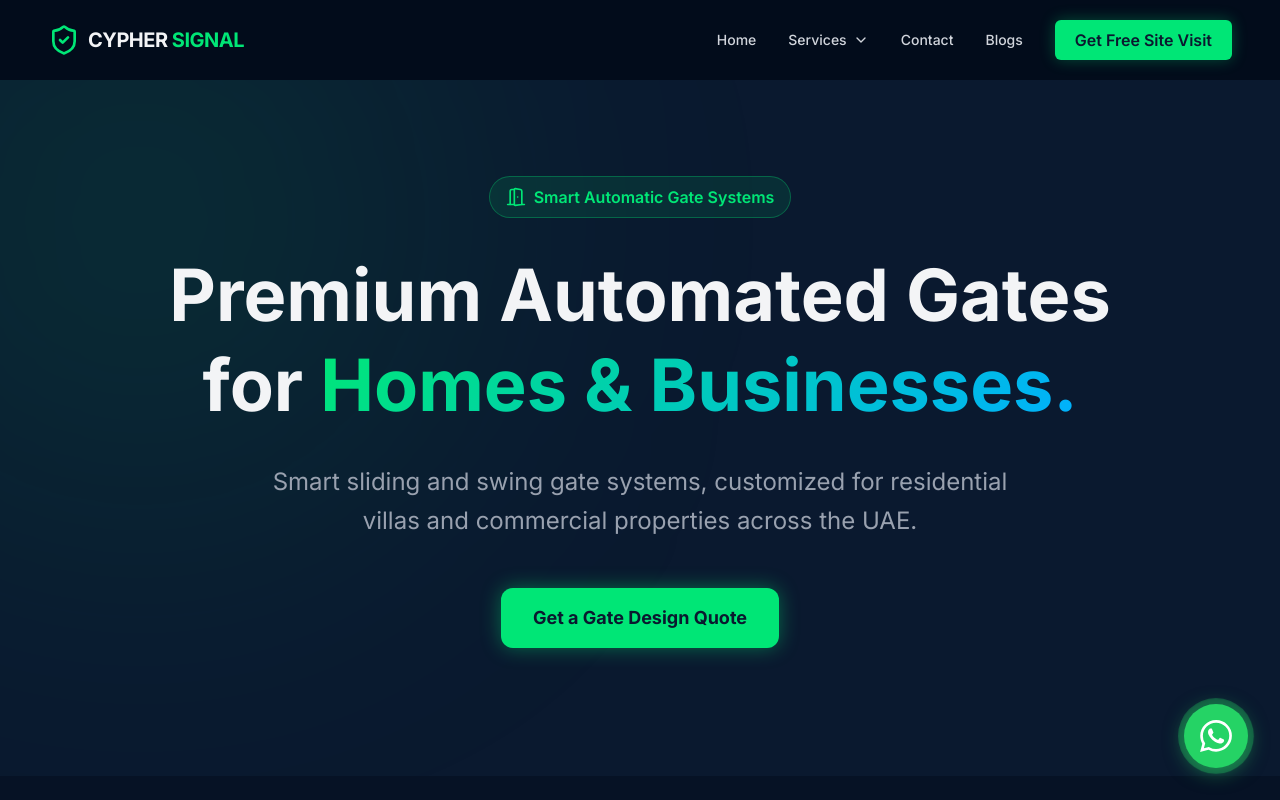
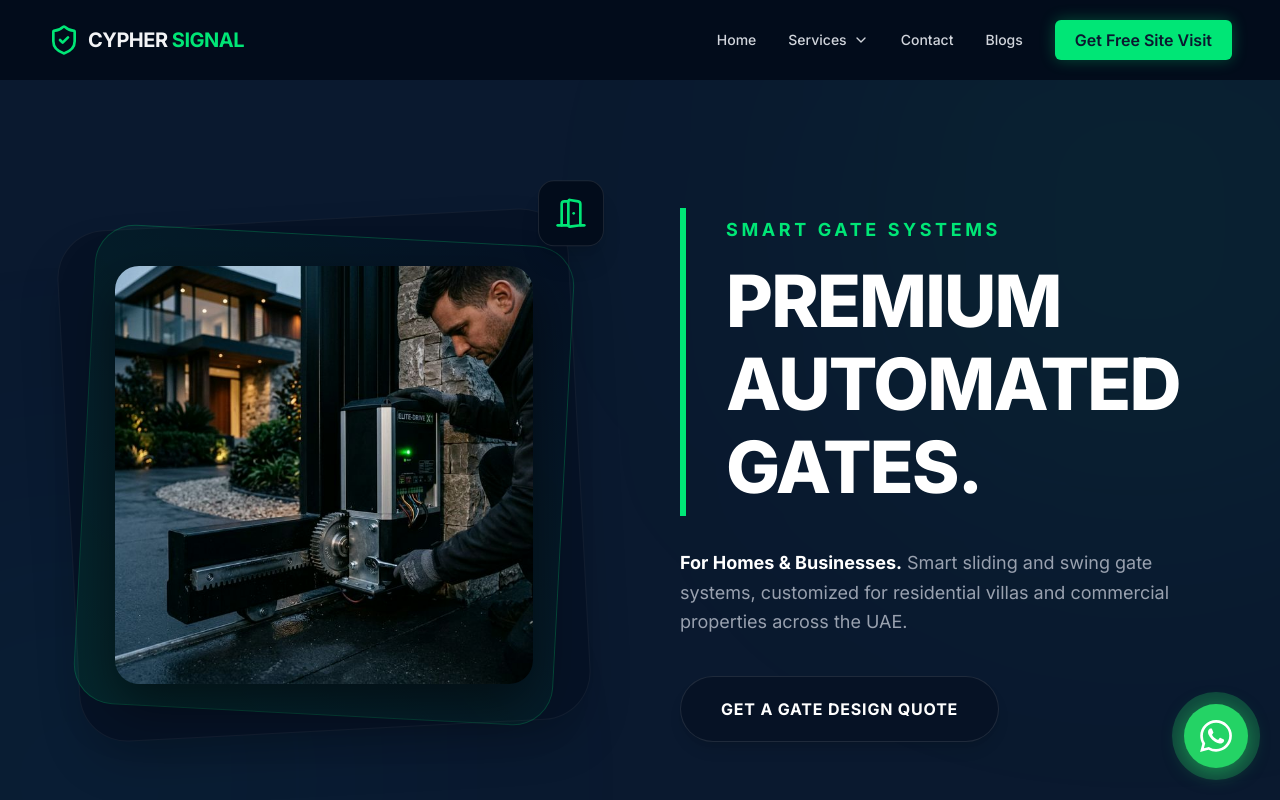
Before and after one commit to huzaifa-ahmed-dev/cypher-signal, a Next.js app: page /automatic-gate-systems in a window 1280 px wide. Shown: the top 800 px of the page. Built offline with nearby package versions, Linux system fonts and the light colour scheme.

Commit message:
feat: redesign automatic-gate-systems hero section to match ref layout

```diff
--- a/src/app/automatic-gate-systems/page.tsx
+++ b/src/app/automatic-gate-systems/page.tsx
@@ -16,28 +16,70 @@ export default function AutomaticGatesPage() {
 
   return (
     <div className="w-full">
-      <section className="relative pt-12 pb-20 md:pt-24 md:pb-32 overflow-hidden">
+      <section className="relative pt-20 pb-20 md:pt-32 md:pb-32 overflow-hidden">
         <div className="absolute inset-0 bg-[#0A192F] z-0"></div>
-        <div className="absolute top-0 left-0 w-[600px] h-[600px] bg-[#00E676]/10 rounded-full blur-[150px] -mt-40 -ml-40 pointer-events-none z-0"></div>
-        <div className="container mx-auto px-6 md:px-12 relative z-10 text-center">
-          <motion.div initial={{ opacity: 0, y: 30 }} animate={{ opacity: 1, y: 0 }} transition={{ duration: 0.6 }}
-            className="inline-flex items-center gap-2 px-4 py-2 rounded-full border border-[#00E676]/30 bg-[#00E676]/10 mb-8">
-            <DoorOpen className="w-5 h-5 text-[#00E676]" />
-            <span className="text-[#00E676] font-semibold">Smart Automatic Gate Systems</span>
+        <div className="absolute top-0 right-0 w-[600px] h-[600px] bg-[#00E676]/5 rounded-full blur-[150px] -mt-40 -mr-40 pointer-events-none z-0"></div>
+        <div className="absolute bottom-0 left-0 w-[500px] h-[500px] bg-[#00B4D8]/5 rounded-full blur-[150px] -mb-40 -ml-40 pointer-events-none z-0"></div>
+
+        <div className="container mx-auto px-6 md:px-12 relative z-10 flex flex-col lg:flex-row items-center gap-12 lg:gap-20">
+
+          {/* Left: Visual Graphic */}
+          <motion.div
+            initial={{ opacity: 0, x: -40 }}
+            animate={{ opacity: 1, x: 0 }}
+            transition={{ duration: 0.7 }}
+            className="w-full lg:w-1/2 flex justify-center order-2 lg:order-1"
+          >
+            <div className="relative w-full max-w-lg aspect-[4/3] lg:aspect-square flex items-center justify-center p-6">
+               <div className="absolute inset-0 bg-[#061225] border border-white/5 rounded-[3rem] shadow-2xl transform -rotate-3"></div>
+               <div className="absolute inset-4 bg-gradient-to-tr from-[#00E676]/10 to-transparent border border-[#00E676]/20 rounded-[2.5rem] transform rotate-3"></div>
+
+               <img
+                 src="/auto_gate_install.png"
+                 alt="Automatic Gate Systems"
+                 className="relative z-10 w-[90%] h-[90%] object-cover rounded-3xl shadow-[0_20px_50px_rgba(0,0,0,0.5)]"
+               />
+
+               <motion.div
+                 animate={{ y: [0, -15, 0] }}
+                 transition={{ repeat: Infinity, duration: 4, ease: "easeInOut" }}
+                 className="absolute -top-6 -right-6 bg-[#020C1B] p-4 rounded-2xl shadow-xl border border-white/10 z-20"
+               >
+                 <DoorOpen className="w-8 h-8 text-[#00E676]" />
+               </motion.div>
+            </div>
           </motion.div>
-          <motion.h1 initial={{ opacity: 0, y: 30 }} animate={{ opacity: 1, y: 0 }} transition={{ duration: 0.6, delay: 0.1 }}
-            className="text-4xl md:text-6xl lg:text-7xl font-bold mb-8 leading-tight max-w-5xl mx-auto">
-            Premium Automated Gates for <span className="text-gradient">Homes & Businesses.</span>
-          </motion.h1>
-          <motion.p initial={{ opacity: 0, y: 30 }} animate={{ opacity: 1, y: 0 }} transition={{ duration: 0.6, delay: 0.2 }}
-            className="text-gray-400 text-lg md:text-2xl mb-12 max-w-3xl mx-auto leading-relaxed">
-            Smart sliding and swing gate systems, customized for residential villas and commercial properties across the UAE.
-          </motion.p>
-          <motion.div initial={{ opacity: 0, y: 30 }} animate={{ opacity: 1, y: 0 }} transition={{ duration: 0.6, delay: 0.3 }} className="flex justify-center">
-            <a href="#contact-gates" className="bg-[#00E676] text-[#0A192F] px-8 py-4 rounded-xl font-bold text-lg hover:bg-[#00c968] transition-all shadow-[0_0_20px_rgba(0,230,118,0.4)] hover:shadow-[0_0_30px_rgba(0,230,118,0.6)]">
+
+          {/* Right: Content Section mirroring Reference Image */}
+          <motion.div
+            initial={{ opacity: 0, x: 40 }}
+            animate={{ opacity: 1, x: 0 }}
+            transition={{ duration: 0.7, delay: 0.2 }}
+            className="w-full lg:w-1/2 flex flex-col items-start order-1 lg:order-2"
+          >
+            <div className="border-l-[6px] border-[#00E676] pl-6 md:pl-10 py-2 mb-8">
+              <h2 className="text-[#00E676] font-bold tracking-[0.2em] text-sm md:text-lg uppercase mb-4" style={{ fontFamily: 'var(--font-rajdhani), sans-serif' }}>
+                Smart Gate Systems
+              </h2>
+              <h1 className="text-4xl md:text-5xl lg:text-7xl font-extrabold leading-[1.15] text-white uppercase tracking-tight">
+                PREMIUM <br />
+                AUTOMATED <br />
+                GATES.
+              </h1>
+            </div>
+
+            <p className="text-gray-400 text-base md:text-lg mb-10 max-w-lg leading-relaxed">
+              <strong className="text-white">For Homes & Businesses.</strong> Smart sliding and swing gate systems, customized for residential villas and commercial properties across the UAE.
+            </p>
+
+            <a
+              href="#contact-gates"
+              className="bg-[#061225] border border-white/10 text-white hover:bg-[#00E676] hover:text-[#0A192F] hover:border-[#00E676] px-10 py-5 rounded-full font-bold text-sm md:text-base uppercase tracking-wider transition-all duration-300 shadow-lg hover:shadow-[0_0_30px_rgba(0,230,118,0.5)]"
+            >
               Get a Gate Design Quote
             </a>
           </motion.div>
+
         </div>
       </section>
 
```
